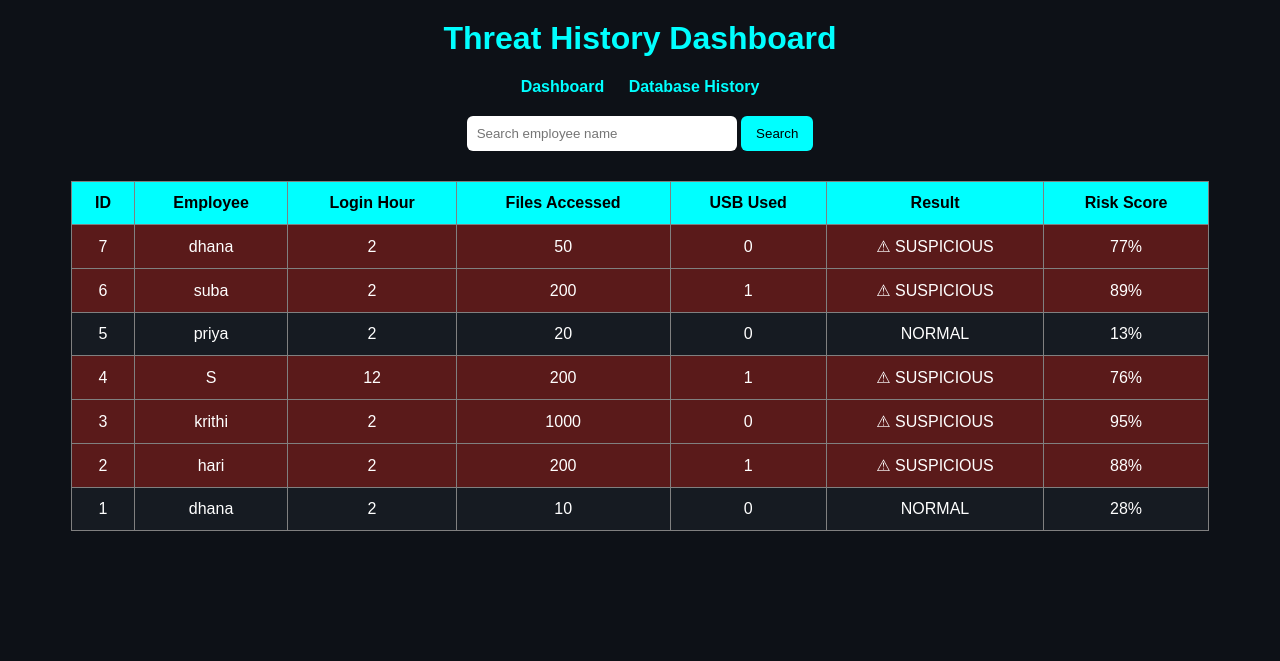
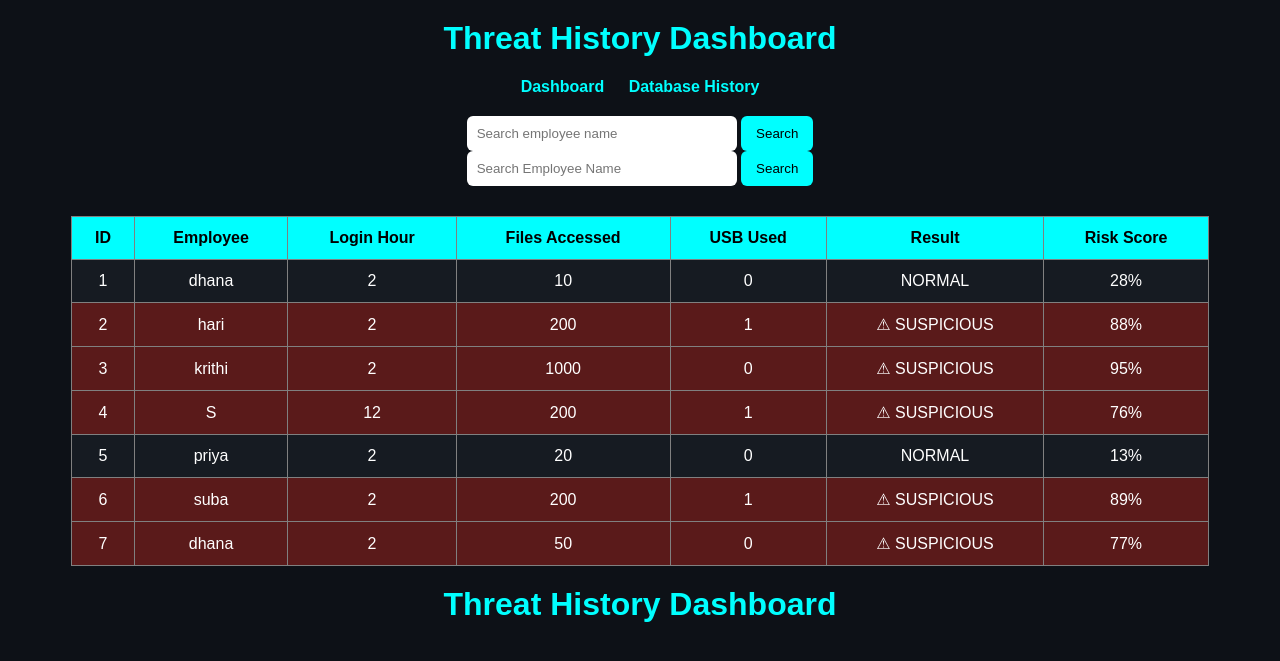
Before and after one commit to Priya1757/AI-Insider-Threat-Detection-System, a Flask app: page /history in a window 1280 px wide. Shown: the top 661 px of the page. Run offline with Flask 3, Linux system fonts and the light colour scheme; data comes from the database, SQL or seed files in the repository; both versions use the stored data as it was after the commit; parts of the project's set-up code (start-up, migrations or seed data) failed here and were passed over.

Commit message:
Added employee search

```diff
--- a/app.py
+++ b/app.py
@@ -113,20 +113,26 @@ def dashboard():
 
 
 # HISTORY PAGE
+@app.route('/history', methods=['GET', 'POST'])
+def history():
 
-@app.route('/history')
-def history():
+    search = request.form.get('search')
 
     conn = sqlite3.connect('threat_logs.db')
     cursor = conn.cursor()
 
-    cursor.execute("SELECT * FROM threats ORDER BY id DESC")
+    if search:
+        cursor.execute(
+            "SELECT * FROM threats WHERE employee_name LIKE ?",
+            ('%' + search + '%',)
+        )
+    else:
+        cursor.execute("SELECT * FROM threats")
+
     data = cursor.fetchall()
-
     conn.close()
 
     return render_template('history.html', data=data)
 
-
 if __name__ == '__main__':
     app.run(debug=True)
--- a/templates/history.html
+++ b/templates/history.html
@@ -110,7 +110,10 @@
             <button type="submit">Search</button>
         </form>
     </div>
-
+    <form method="POST">
+        <input type="text" name="search" placeholder="Search Employee Name">
+        <button type="submit">Search</button>
+    </form>
     <!-- TABLE -->
     <table>
 
@@ -153,6 +156,7 @@
         {% endfor %}
 
     </table>
+    <h1>Threat History Dashboard</h1>
 
 </body>
 
```
Also changed, not shown: templates/dashboard.html (+9 -9 lines), threat_logs.db (added), 1 other file.
